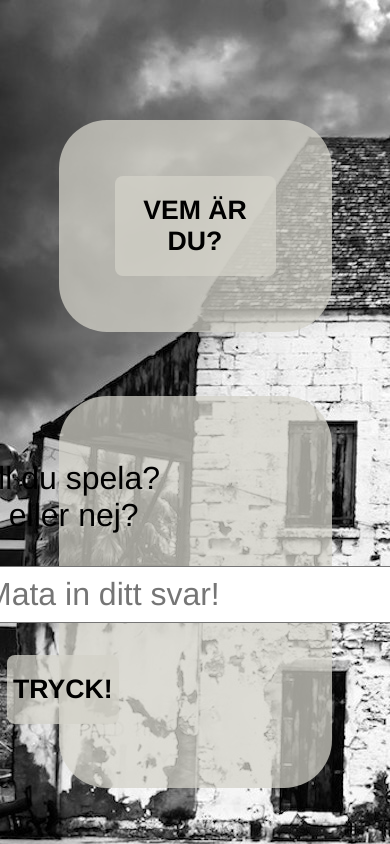
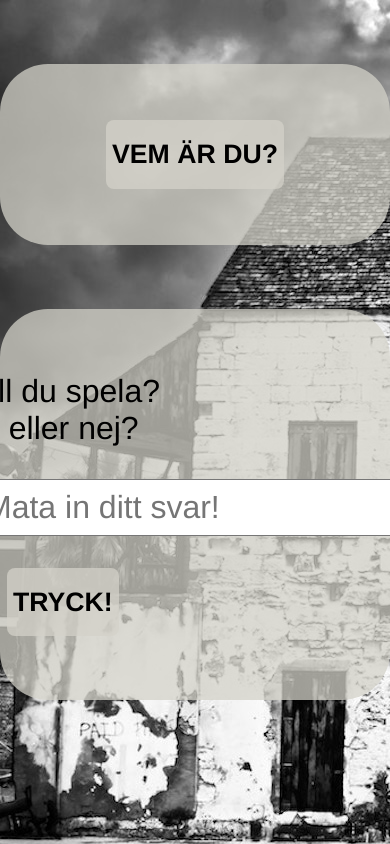
Before and after one commit to 1974pontus/Lab-1, a plain HTML site: page index.html in a window 390 px wide. Shown: the top 844 px of the page. Drawn offline with Linux system fonts and the light colour scheme.

Commit message:
responsiv

```diff
--- a/index.html
+++ b/index.html
@@ -5,8 +5,8 @@
     <meta name="viewport" content="width=device-width, initial-scale=1.0" />
     <meta http-equiv="X-UA-Compatible" content="ie=edge" />
     <title>text based game</title>
+    <script defer src="script.js"></script>
     <link rel="stylesheet" href="style.css" />
-    <script defer src="script.js"></script>
   </head>
   <body>
     <header class="gamer">
--- a/style.css
+++ b/style.css
@@ -12,19 +12,20 @@ body {
   justify-content: center;
   align-items: center;
   flex-direction: column;
-  width: 100vw;
-  height: 100vh;
+
   background-image: url(gregory-culmer-lHmTNLu0E3k-unsplash.jpg);
+  background-attachment: fixed;
 
 
-  /*background-color: gray;*/
+
 }
-.gamer {
+header {
   display: flex;
   justify-content: center;
   align-items: center;
+  box-sizing: border-box;
   width: 50rem;
-  max-width: 70%;
+  max-width: 100%;
   background-color: rgba(211, 210, 201, 0.75);
   padding: 1.5rem;
   border-radius: 3rem;
@@ -35,15 +36,22 @@ body {
   display: flex;
   justify-content: center;
   align-items: center;
-  width: 50rem;
-  max-width: 70%;
+  box-sizing: border-box;
+  /*width: 50rem;*/
+  max-width: 100%;
   background-color: rgba(211, 210, 201, 0.75);
   padding: 2rem;
   border-radius: 3rem;
   font-size: 2rem;
+
 }
 
+
+
 button {
+  display: flex;
+  justify-content: center;
+  align-items: center;
   margin: 2rem;
   border-radius: 0.5rem;
   border-style: none;
```
Also changed, not shown: 1 other file.
